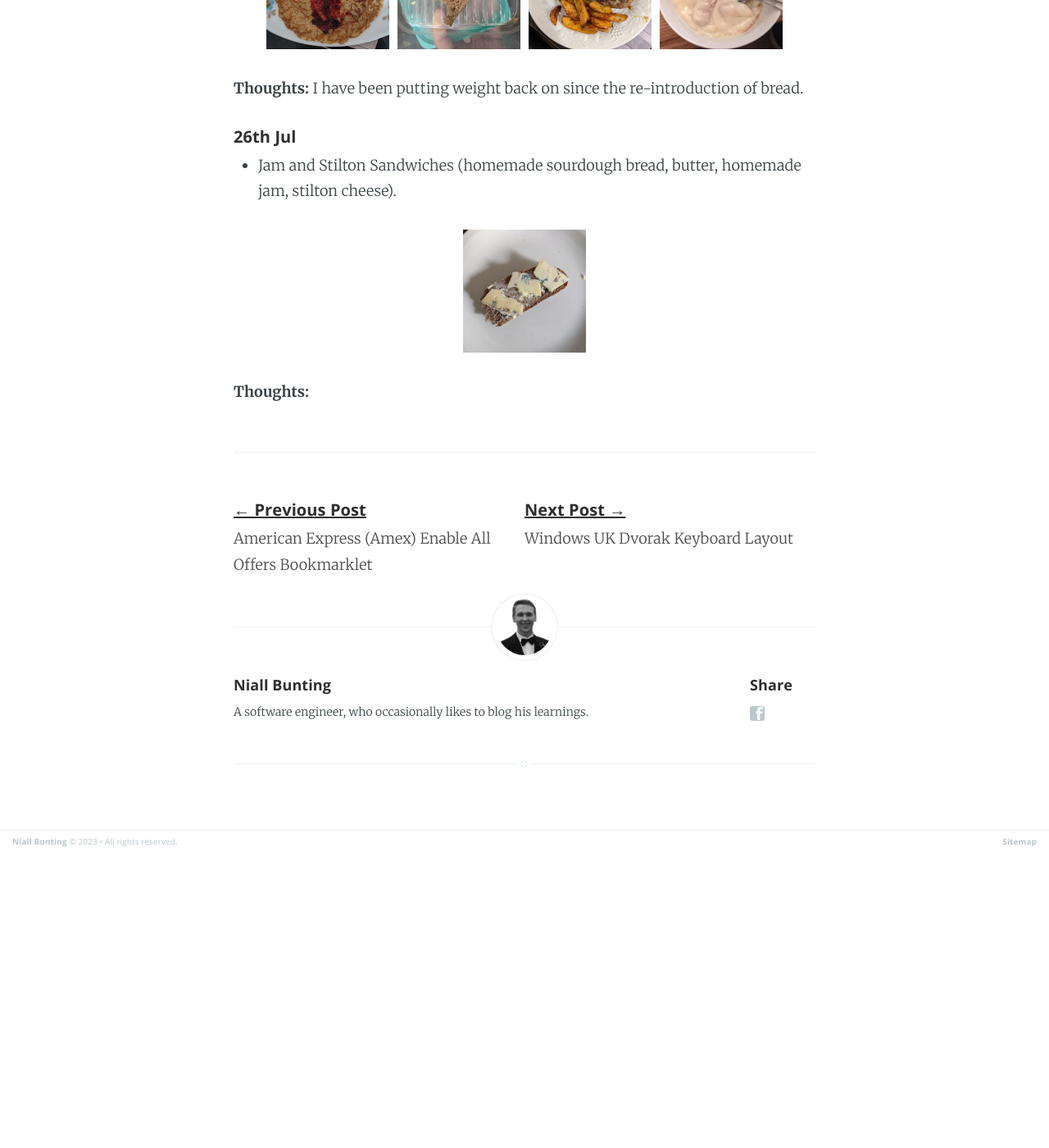
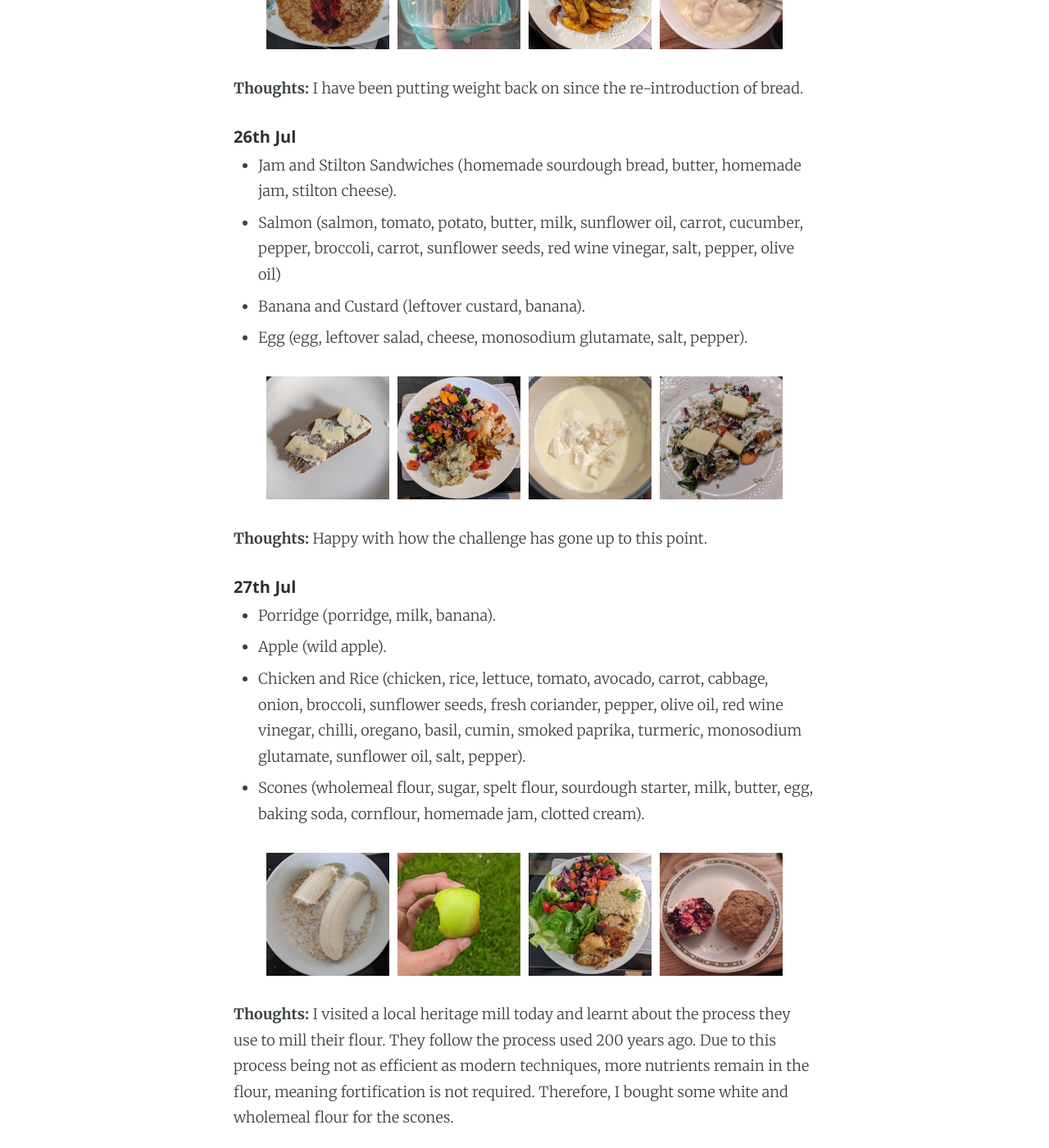
Before and after one commit to NiallBunting/niallbunting.github.io, a Jekyll site: the page built from _posts/2023-07-01-one-ingredient-challenge.markdown, in a window 1280 px wide and 1400 px high, scrolled down 17116 px. Shown: the whole window at 82% size. Built offline with Jekyll 4.4.1, drawn with Linux system fonts in a browser that asks for light colours; before the commit the page ends 18156 px from its top, so only the background shows below that.

Commit message:
OIC day 27

```diff
--- a/_posts/2023-07-01-one-ingredient-challenge.markdown
+++ b/_posts/2023-07-01-one-ingredient-challenge.markdown
@@ -808,6 +808,9 @@ This blog post is going to chart my progress with what I'm eating. I'm no chef a
 ##### 26th Jul
 
 * Jam and Stilton Sandwiches (homemade sourdough bread, butter, homemade jam, stilton cheese).
+* Salmon (salmon, tomato, potato, butter, milk, sunflower oil, carrot, cucumber, pepper, broccoli, carrot, sunflower seeds, red wine vinegar, salt, pepper, olive oil)
+* Banana and Custard (leftover custard, banana).
+* Egg (egg, leftover salad, cheese, monosodium glutamate, salt, pepper).
 
 <div class="gallery">
   <div class="galleryitem">
@@ -815,9 +818,56 @@ This blog post is going to chart my progress with what I'm eating. I'm no chef a
     <img src="/assets/images/oneingredientchallenge/26-sandwich-sm.jpg"/>
    </a>
   </div>
+  <div class="galleryitem">
+   <a target="_blank" href="/assets/images/oneingredientchallenge/26-salmon.jpg">
+    <img src="/assets/images/oneingredientchallenge/26-salmon-sm.jpg"/>
+   </a>
+  </div>
+  <div class="galleryitem">
+   <a target="_blank" href="/assets/images/oneingredientchallenge/26-custard.jpg">
+    <img src="/assets/images/oneingredientchallenge/26-custard-sm.jpg"/>
+   </a>
+  </div>
+  <div class="galleryitem">
+   <a target="_blank" href="/assets/images/oneingredientchallenge/26-egg.jpg">
+    <img src="/assets/images/oneingredientchallenge/26-egg-sm.jpg"/>
+   </a>
+  </div>
 </div>
 
-**Thoughts:**
+**Thoughts:** Happy with how the challenge has gone up to this point.
+
+##### 27th Jul
+
+* Porridge (porridge, milk, banana).
+* Apple (wild apple).
+* Chicken and Rice (chicken, rice, lettuce, tomato, avocado, carrot, cabbage, onion, broccoli, sunflower seeds, fresh coriander, pepper, olive oil, red wine vinegar, chilli, oregano, basil, cumin, smoked paprika, turmeric, monosodium glutamate, sunflower oil, salt, pepper).
+* Scones (wholemeal flour, sugar, spelt flour, sourdough starter, milk, butter, egg, baking soda, cornflour, homemade jam, clotted cream).
+
+<div class="gallery">
+  <div class="galleryitem">
+   <a target="_blank" href="/assets/images/oneingredientchallenge/27-porridge.jpg">
+    <img src="/assets/images/oneingredientchallenge/27-porridge-sm.jpg"/>
+   </a>
+  </div>
+  <div class="galleryitem">
+   <a target="_blank" href="/assets/images/oneingredientchallenge/27-apple.jpg">
+    <img src="/assets/images/oneingredientchallenge/27-apple-sm.jpg"/>
+   </a>
+  </div>
+  <div class="galleryitem">
+   <a target="_blank" href="/assets/images/oneingredientchallenge/27-chicken.jpg">
+    <img src="/assets/images/oneingredientchallenge/27-chicken-sm.jpg"/>
+   </a>
+  </div>
+  <div class="galleryitem">
+   <a target="_blank" href="/assets/images/oneingredientchallenge/27-scone.jpg">
+    <img src="/assets/images/oneingredientchallenge/27-scone-sm.jpg"/>
+   </a>
+  </div>
+</div>
+
+**Thoughts:** I visited a local heritage mill today and learnt about the process they use to mill their flour. They follow the process used 200 years ago. Due to this process being not as efficient as modern techniques, more nutrients remain in the flour, meaning fortification is not required. Therefore, I bought some white and wholemeal flour for the scones.
 
 [maltodextrin]: https://en.wikipedia.org/wiki/Maltodextrin
 [phytohaemagglutinin]: https://en.wikipedia.org/wiki/Phytohaemagglutinin
```
Also changed, not shown: assets/images/oneingredientchallenge/26-custard-sm.jpg (added), assets/images/oneingredientchallenge/26-custard.jpg (added), assets/images/oneingredientchallenge/26-egg-sm.jpg (added), assets/images/oneingredientchallenge/26-egg.jpg (added), assets/images/oneingredientchallenge/26-salmon-sm.jpg (added), assets/images/oneingredientchallenge/27-apple-sm.jpg (added), assets/images/oneingredientchallenge/27-apple.jpg (added), assets/images/oneingredientchallenge/27-chicken-sm.jpg (added), assets/images/oneingredientchallenge/27-porridge-sm.jpg (added), assets/images/oneingredientchallenge/27-porridge.jpg (added), assets/images/oneingredientchallenge/27-scone-sm.jpg (added), 3 other files.
